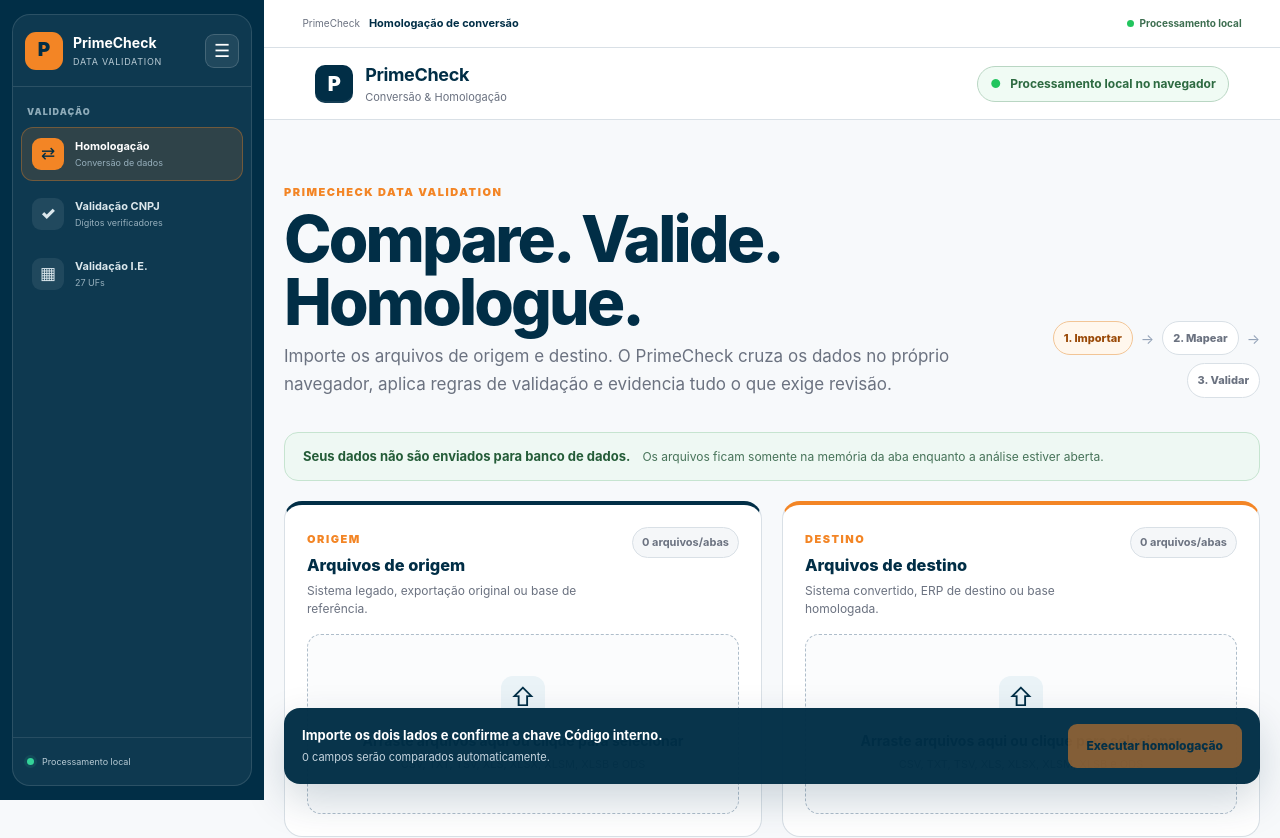
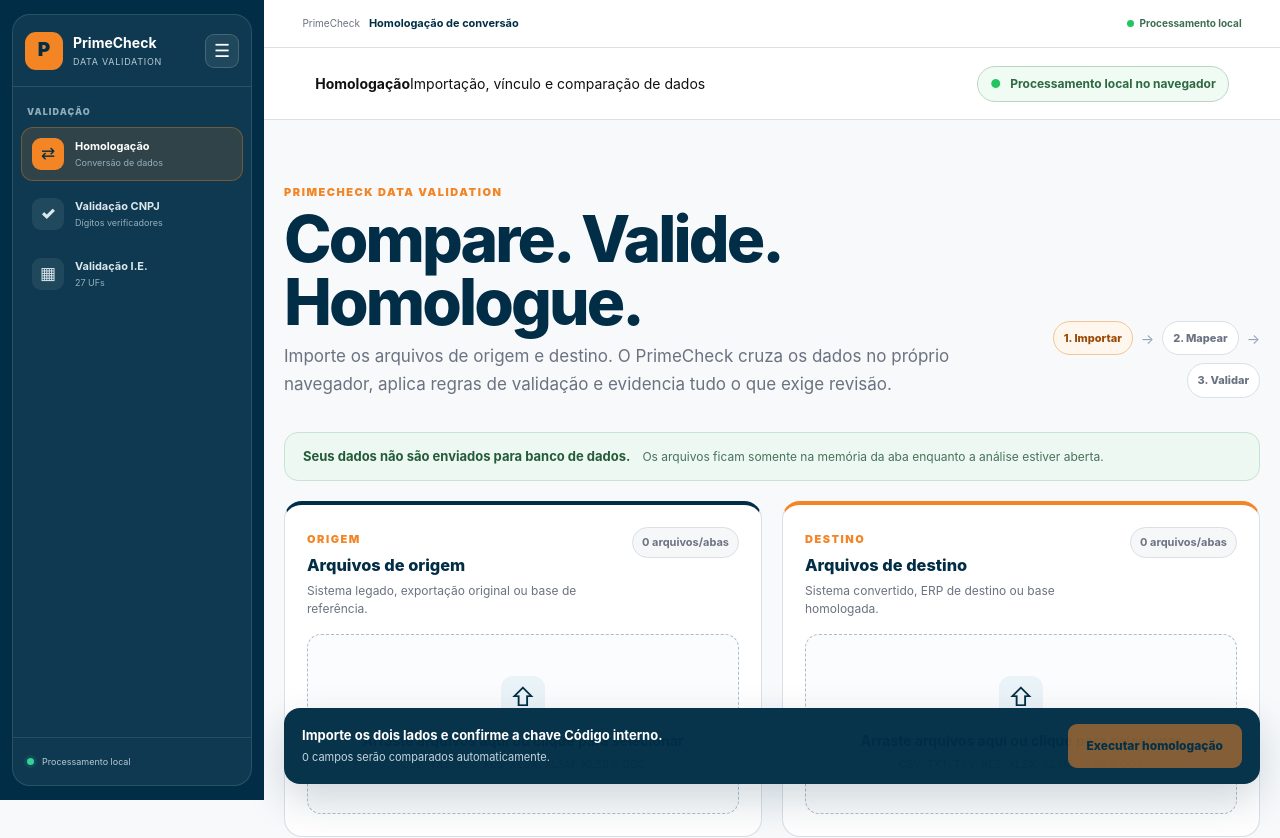
Before and after one commit to marcoantunes171989/PrimeCheck, a React (Vite) app: page / in a window 1280 px wide. Shown: the top 838 px of the page. Built offline with nearby package versions, Linux system fonts and the light colour scheme.

Commit message:
ux: adequar cabeçalho ao menu lateral

```diff
--- a/src/HomologationApp.tsx
+++ b/src/HomologationApp.tsx
@@ -131,9 +131,9 @@ function App() {
   return (
     <div className="app-shell">
       <header className="topbar">
-        <div className="brand">
-          <div className="brand-mark">P</div>
-          <div><strong>PrimeCheck</strong><span>Conversão & Homologação</span></div>
+        <div className="module-topbar-title">
+          <strong>Homologação</strong>
+          <span>Importação, vínculo e comparação de dados</span>
         </div>
         <div className="topbar-actions">
           <div className="privacy-pill"><span>●</span> Processamento local no navegador</div>
```
